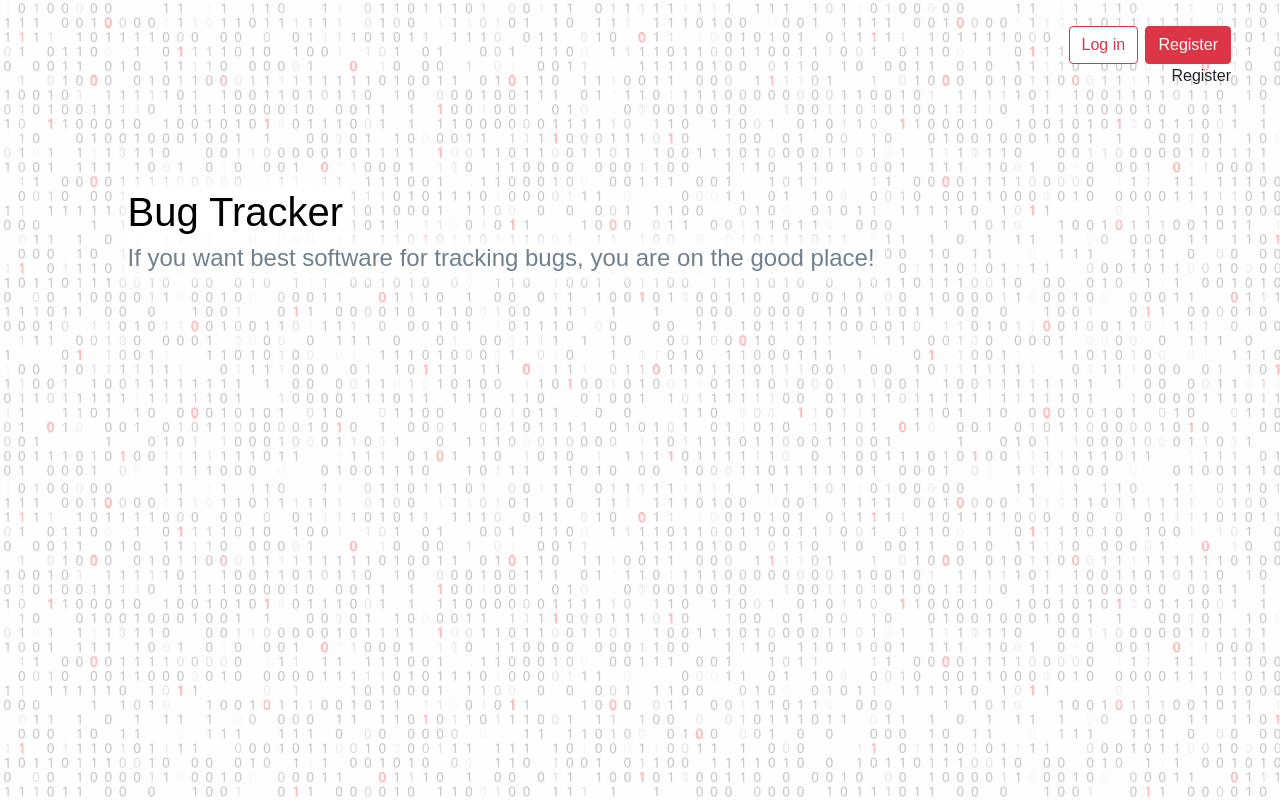
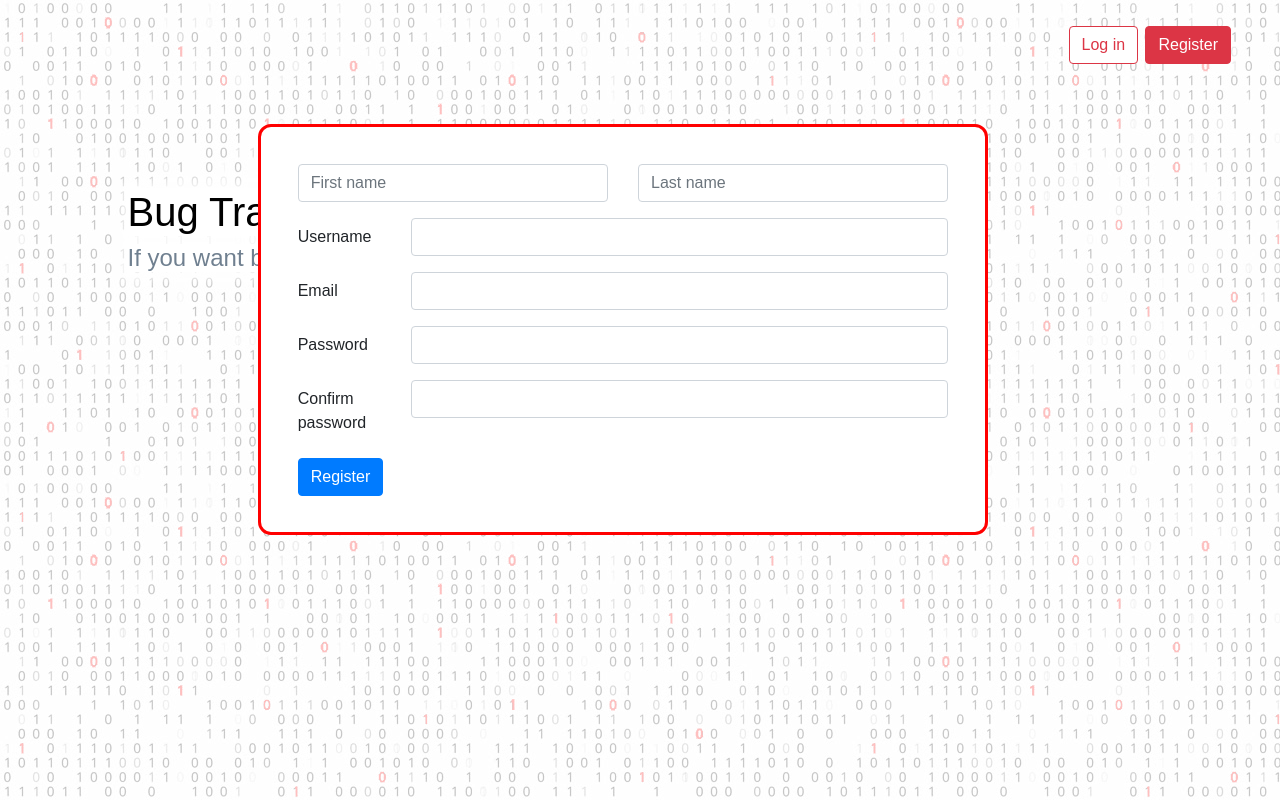
Before and after one commit to lucicdanilo/bugtracker, a React (Create React App) app: page /register in a window 1280 px wide. Built offline with nearby package versions, Linux system fonts and the light colour scheme; a web font is replaced by a local one.

Commit message:
register commit

```diff
--- a/src/App.css
+++ b/src/App.css
@@ -57,3 +57,39 @@ h4 {
 .btn {
   display: inline-block;
 }
+
+.loginComponent {
+  padding: 3%;
+  margin: auto;
+  margin-top: 5%;
+  background-color: white;
+  display: table;
+  width: 60%;
+  border-style: solid;
+  border-color: red;
+  border-radius: 13px;
+}
+
+.form_login {
+  display: table-cell;
+  text-align: left;
+  vertical-align: middle;
+}
+
+.registerComponent {
+  padding: 3%;
+  margin: auto;
+  margin-top: 5%;
+  background-color: white;
+  display: table;
+  width: 60%;
+  border-style: solid;
+  border-color: red;
+  border-radius: 13px;
+}
+
+.form_register {
+  display: table-cell;
+  text-align: left;
+  vertical-align: middle;
+}
--- a/src/pages/login.jsx
+++ b/src/pages/login.jsx
@@ -4,7 +4,7 @@ class Login extends React.Component {
   render() {
     return (
       <div className="loginComponent">
-        <form>
+        <form className="form_login">
           <div class="form-group">
             <label for="exampleInputEmail1">Email address</label>
             <input
@@ -25,7 +25,7 @@ class Login extends React.Component {
             />
           </div>
           <button type="submit" class="btn btn-primary">
-            Submit
+            Log in
           </button>
         </form>
       </div>
--- a/src/pages/register.jsx
+++ b/src/pages/register.jsx
@@ -2,7 +2,69 @@ import React from "react";
 
 class Register extends React.Component {
   render() {
-    return <div>Register</div>;
+    return (
+      <div className="registerComponent">
+        <form className="form_register">
+          <div className="form-group">
+            <div class="row">
+              <div class="col">
+                <input
+                  type="text"
+                  class="form-control"
+                  placeholder="First name"
+                />
+              </div>
+              <div class="col">
+                <input
+                  type="text"
+                  class="form-control"
+                  placeholder="Last name"
+                />
+              </div>
+            </div>
+          </div>
+          <div class="form-group row">
+            <label for="inputUsername" class="col-sm-2 col-form-label">
+              Username
+            </label>
+            <div class="col-sm-10">
+              <input type="email" class="form-control" id="inputUsername" />
+            </div>
+          </div>
+          <div class="form-group row">
+            <label for="inputEmail" class="col-sm-2 col-form-label">
+              Email
+            </label>
+            <div class="col-sm-10">
+              <input type="email" class="form-control" id="inputEmail" />
+            </div>
+          </div>
+          <div class="form-group row">
+            <label for="inputPassword" class="col-sm-2 col-form-label">
+              Password
+            </label>
+            <div class="col-sm-10">
+              <input type="password" class="form-control" id="inputPassword" />
+            </div>
+          </div>
+          <div class="form-group row">
+            <label for="inputPasswordConfirm" class="col-sm-2 col-form-label">
+              Confirm password
+            </label>
+            <div class="col-sm-10">
+              <input
+                type="password"
+                class="form-control"
+                id="inputPasswordConfirm"
+              />
+            </div>
+          </div>
+          <button type="submit" class="btn btn-primary">
+            Register
+          </button>
+        </form>
+      </div>
+    );
   }
 }
 
```
